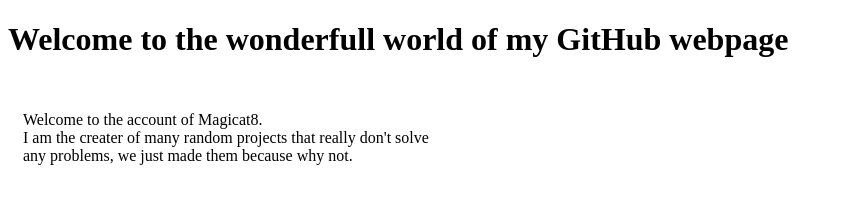
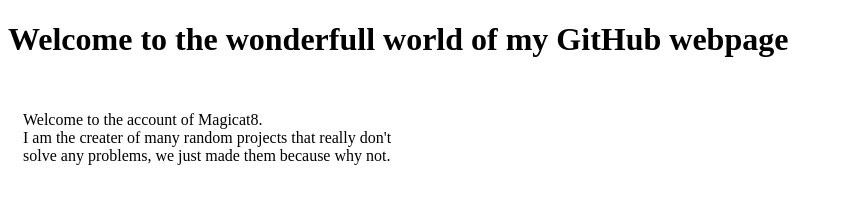
Before and after one commit to magicat8/magicat8.github.io, a plain HTML site: page index.html in a window 1280 px wide. Shown: the whole page, without its empty margins (0-843 px from the left). Drawn offline with Linux system fonts and the light colour scheme.

Commit message:
Update css

```diff
--- a/style.css
+++ b/style.css
@@ -1,5 +1,5 @@
 .main {
     float: left;
-    width: 33.33%;
+    width: 32.00%;
     padding: 15px;
 }
```
